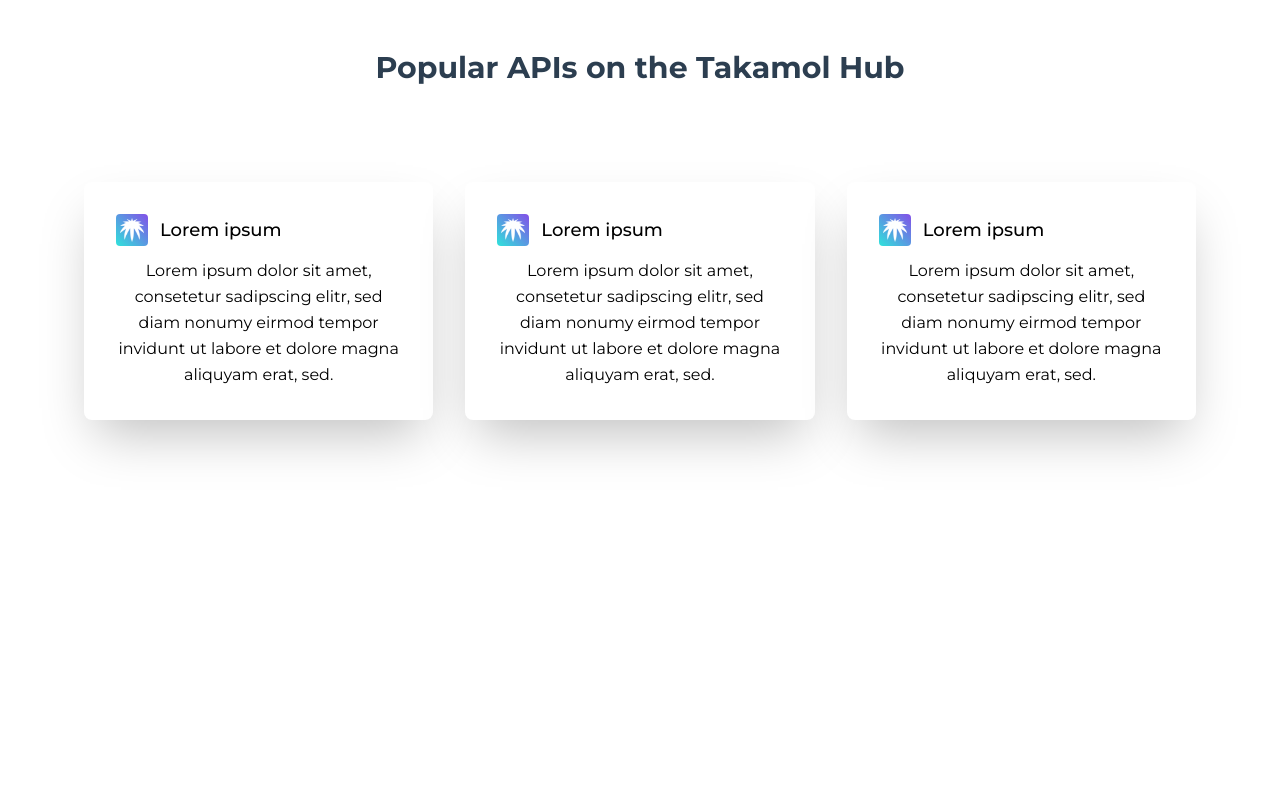
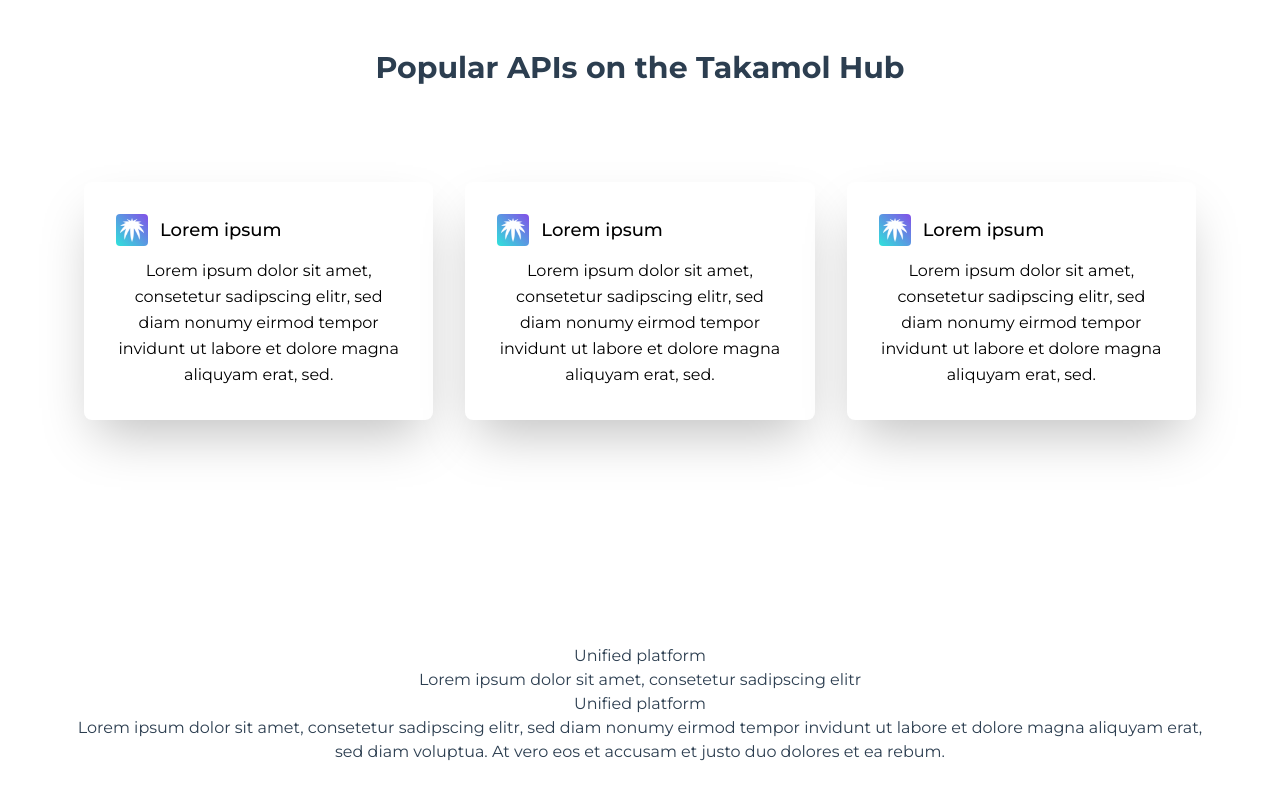
Before and after one commit to MahaaAlzahrani/takamol-hub-spa, a Vue app: page / in a window 1280 px wide. Shown: the part 1102-1902 px from the top of the page. Before the commit the page ends 1682 px from the top, so only its background shows below. Built offline with nearby package versions, Linux system fonts and the light colour scheme.

Commit message:
Add Unified-platform section

```diff
--- /dev/null
+++ b/src/components/home/UnifiedPlatform.vue
@@ -0,0 +1,17 @@
+<template>
+  <section class="py-16 mx-16">
+      <p>Unified platform</p>
+      <h1>Lorem ipsum dolor sit amet, consetetur sadipscing elitr</h1>
+      <p>Unified platform</p>
+      <p>Lorem ipsum dolor sit amet, consetetur sadipscing elitr, sed diam nonumy eirmod tempor invidunt ut labore et dolore magna aliquyam erat, sed diam voluptua. At vero eos et accusam et justo duo dolores et ea rebum. </p>
+  </section>
+</template>
+
+<script>
+export default {
+  name: "Unified-platform"
+};
+</script>
+
+<style lang="scss" scoped>
+</style>
--- a/src/views/Home.vue
+++ b/src/views/Home.vue
@@ -3,6 +3,7 @@
     <Hero />
     <Clints />
     <PopularApis />
+    <UnifiedPlatform />
     <!-- <Footer /> -->
   </div>
 </template>
@@ -11,6 +12,7 @@
 import Hero from "@/components/home/Hero";
 import Clints from "@/components/home/Clints";
 import PopularApis from "@/components/home/PopularApis";
+import UnifiedPlatform from "@/components/home/UnifiedPlatform";
 // import Footer from "@/components/Footer";
 
 export default {
@@ -19,6 +21,7 @@
     Hero,
     Clints,
     PopularApis,
+    UnifiedPlatform,
     // Footer
   }
 };
```
Also changed, not shown: src/assets/img/border-image.png (added).
